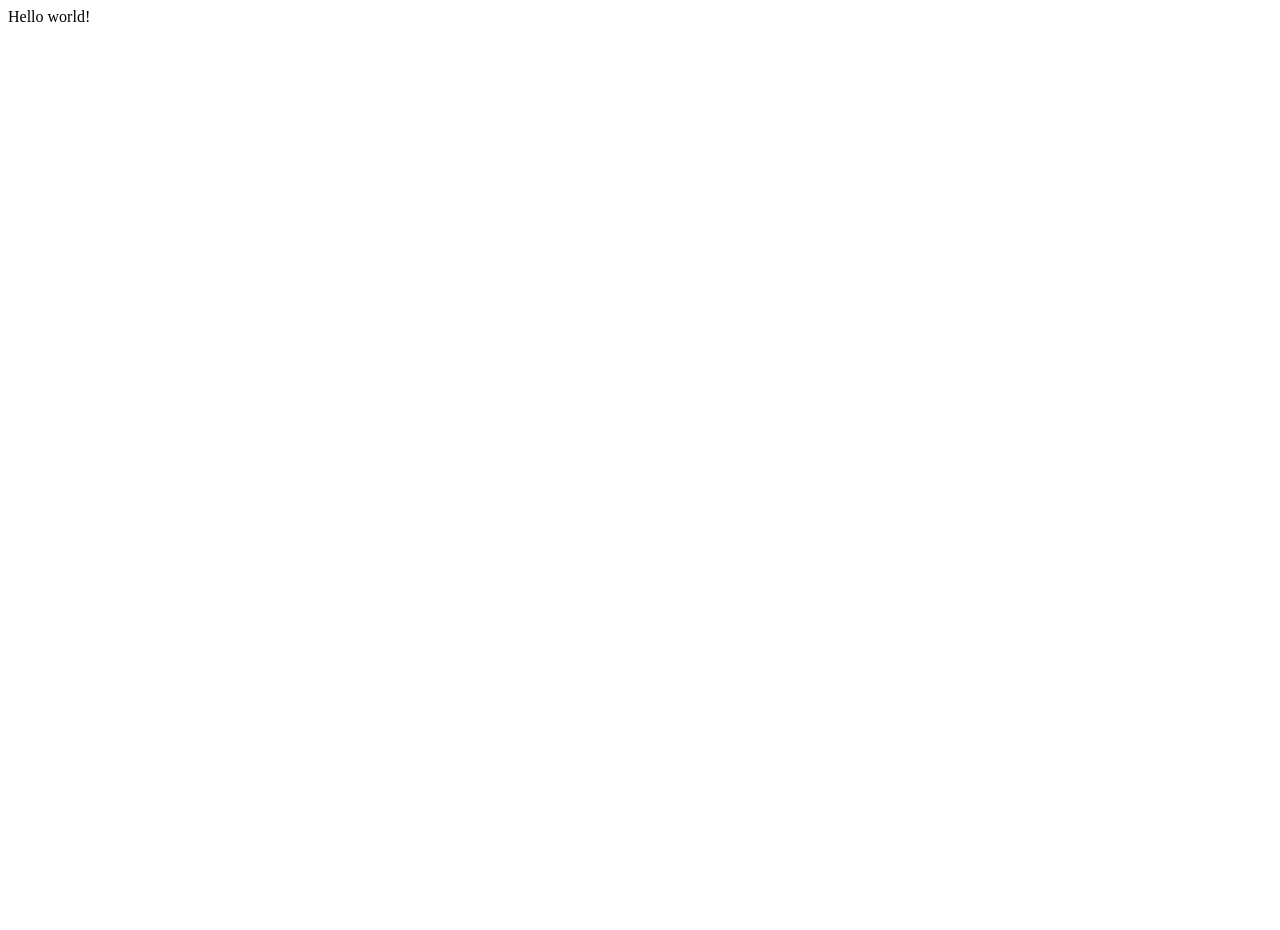
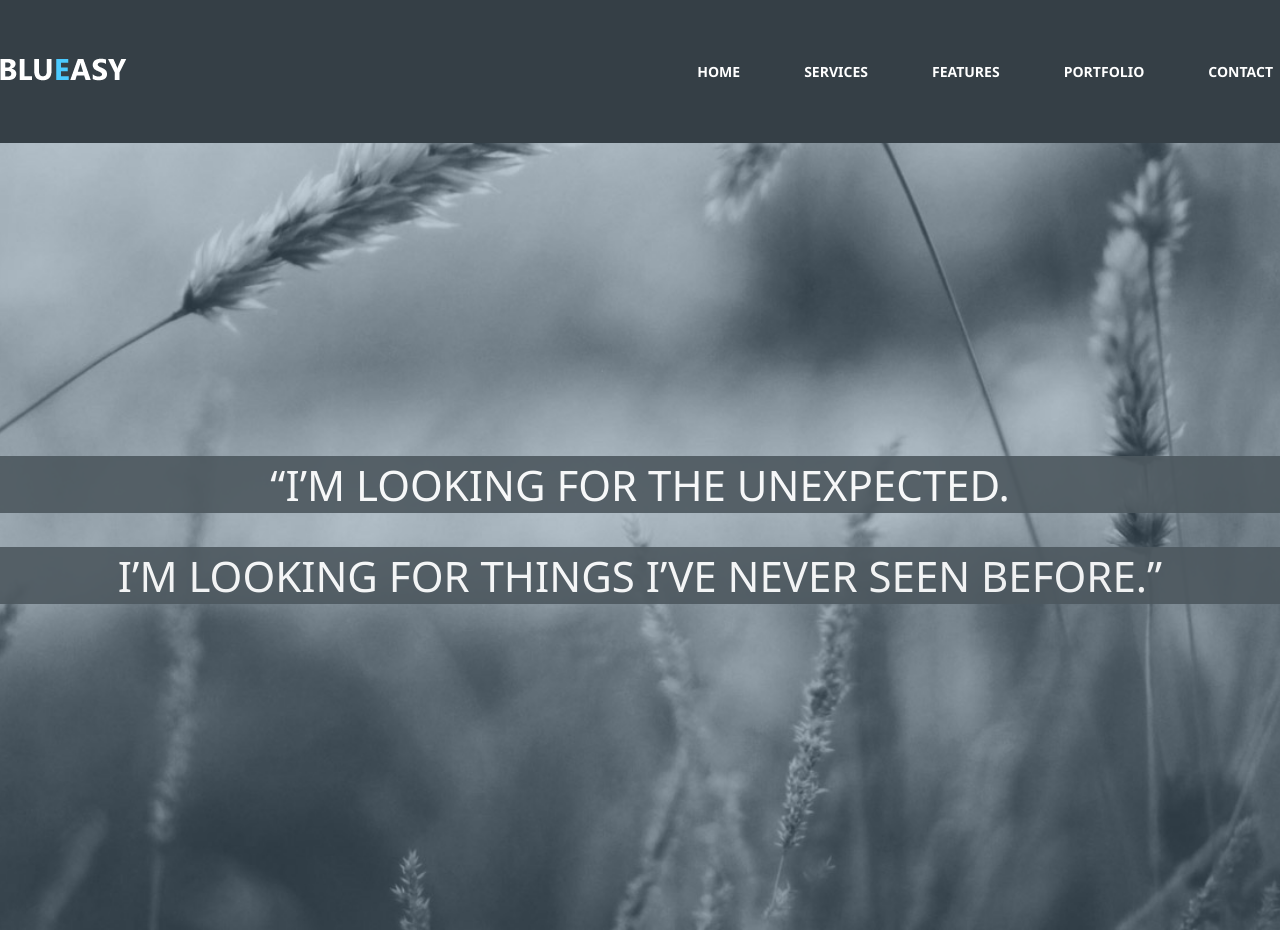
Before and after one commit to TheFrazenQit/BlueAsy, a plain HTML site: page index.html in a window 1280 px wide. Before the commit the page ends 800 px from the top, so only its background shows below. Drawn offline with Linux system fonts and the light colour scheme.

Commit message:
main from

```diff
--- /dev/null
+++ b/assets/css/style.css
@@ -0,0 +1,76 @@
+body{
+    margin: 0;
+}
+
+.conatainer{
+    width: 100%;
+    max-width: 1920px;
+}
+
+
+/*Header*/
+.header{
+    position: absolute;
+    width: 100%;
+    max-width: 1920px;
+    padding: 55px 0;
+    background-color: #353f46;
+}
+
+.header__inner{
+    display: flex;
+    justify-content: space-between;
+    align-items: center;
+}
+
+/*Intro*/
+.intro{
+    padding-top: 130px;
+    display: flex;
+    flex-direction: column;
+    justify-content: center;
+    width: 100%;
+    height: 100vh;
+    top: 0;
+    left: 0;
+    background:  url(../Images/intro.jpg) center, no-repeat;
+    background-size: cover;
+}
+
+.intro__inner{
+    text-align: center;
+    margin: 0 auto;
+    width: 100%;
+}
+
+.intro__title{
+    font-family: 'Segoe UI', Tahoma, Geneva, Verdana, sans-serif;
+    font-size: 42px;
+    font-weight: lighter;
+    color: #fff;
+    text-transform: uppercase;
+    background-color: #4d585f;
+    opacity: 0.9;
+}
+
+
+/*Nav*/
+.nav{
+    display: flex;
+    gap: 50px;
+}
+.nav__link{
+    font-family: 'Segoe UI', Tahoma, Geneva, Verdana, sans-serif;
+    font-size: 14px;
+    font-weight: 700;
+    text-transform: uppercase;
+    text-decoration: none;
+    padding: 5px;
+    color: #fff;
+    border: 2px solid transparent;
+}
+
+.nav__link:hover{
+    border: 2px solid #4bcaff;
+    color: #4bcaff;
+}
--- a/index.html
+++ b/index.html
@@ -3,9 +3,34 @@
 <head>
     <meta charset="UTF-8">
     <meta name="viewport" content="width=device-width, initial-scale=1.0">
-    <title>Document</title>
+    <link rel="stylesheet" href="assets/css/style.css">
+    <title>BlueAsy</title>
 </head>
+
 <body>
-    <div>Hello world!</div>
+    <header class="header">
+        <div class="container">
+            <div class="header__inner">
+                <div class="header__logo">
+                    <img src="assets/Images/logo.png" alt="">
+                </div>
+                <nav class="nav">
+                    <a class="nav__link" href="#">Home</a>
+                    <a class="nav__link" href="#">Services</a>
+                    <a class="nav__link" href="#">Features</a>
+                    <a class="nav__link" href="#">Portfolio</a>
+                    <a class="nav__link" href="#">Contact</a>
+                </nav>
+            </div>
+        </div>
+    </header>
+
+    <div class="intro">
+        <div class="container">
+            <div class="intro__inner"><h2 class="intro__title">“I’m looking for the unexpected.</h2>
+                <h2 class="intro__title">I’m looking for things I’ve never seen before.” </h2>
+            </div>
+        </div>
+    </div>
 </body>
 </html>
```
Also changed, not shown: assets/Images/intro.jpg (added), assets/Images/logo.png (added), 1 other file.
